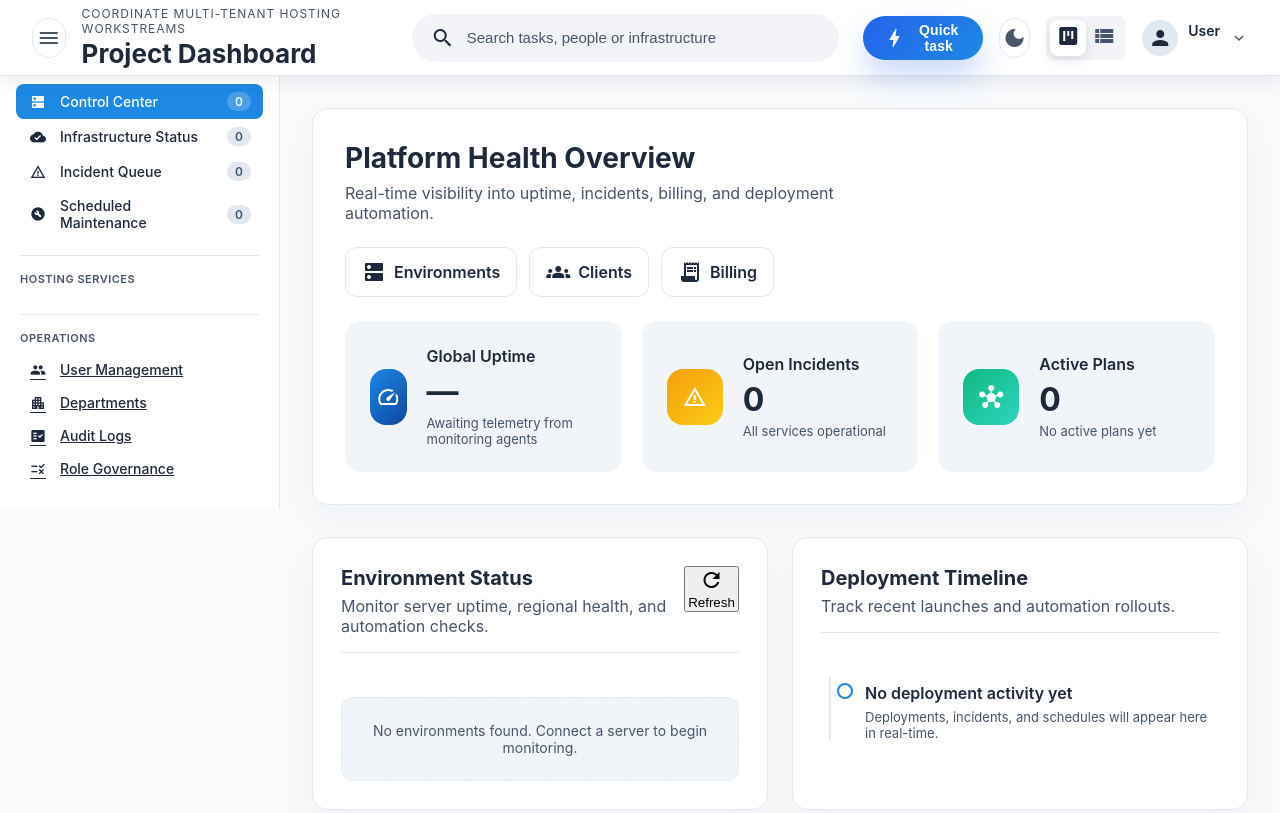
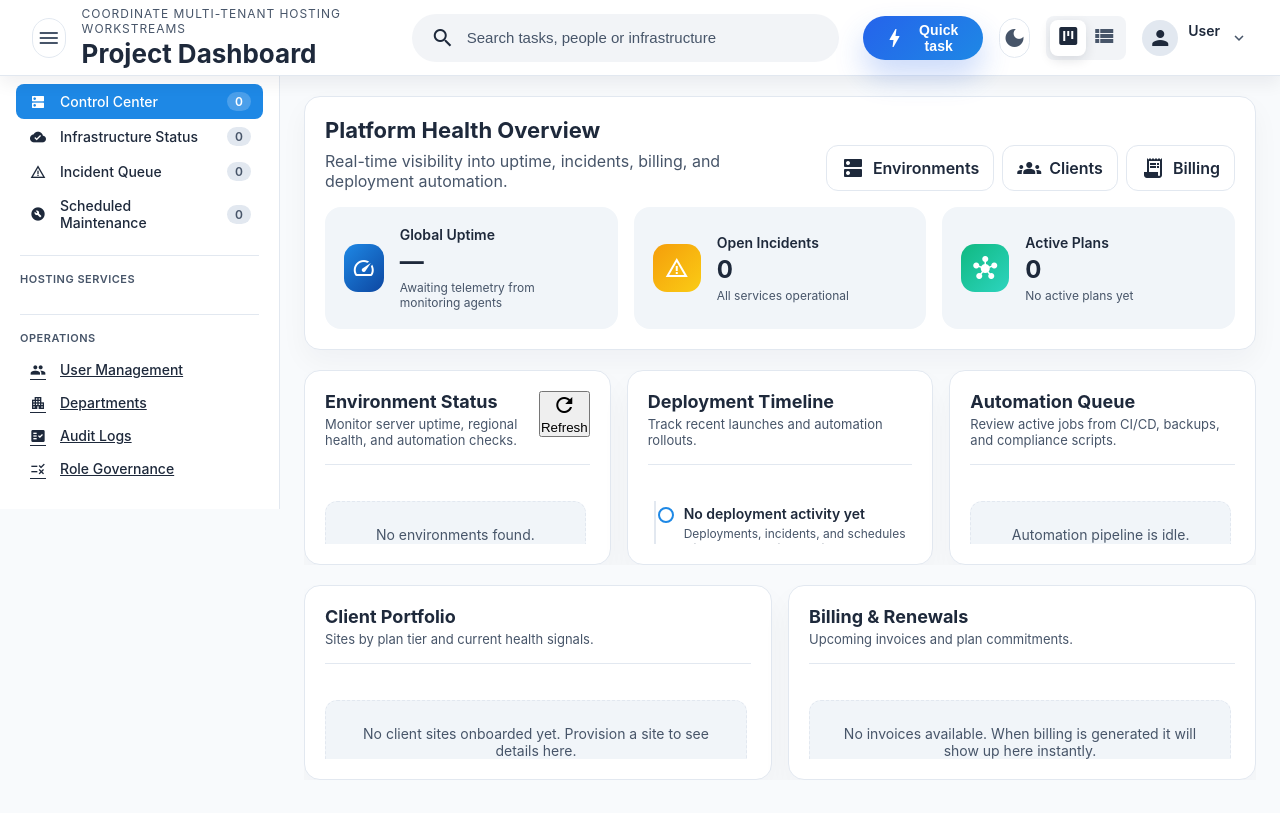
Before and after one commit to ramanugut/MumatecTasking, a website with bundled scripts: page project-dashboard.html in a window 1280 px wide. Shown: the top 813 px of the page. Built offline with nearby package versions, Linux system fonts and the light colour scheme; no server answers.

Commit message:
Adjust hosting dashboard layout for full-screen fit

```diff
--- a/styles.css
+++ b/styles.css
@@ -2845,20 +2845,31 @@ html.dark-mode, body.dark-mode {
 .hosting-content {
     display: flex;
     flex-direction: column;
-    gap: 32px;
-    padding: 32px;
-    min-height: calc(100vh - var(--top-bar-height));
+    gap: 20px;
+    padding: 20px 24px;
+    height: calc(100vh - var(--top-bar-height));
+    min-height: 0;
+    overflow: hidden;
+}
+
+.hosting-content > .hosting-hero {
+    flex: 0 0 auto;
+}
+
+.hosting-content > .hosting-grid {
+    flex: 1 1 0;
+    min-height: 0;
 }
 
 .hosting-hero {
     background: var(--surface);
     border: 1px solid var(--border);
     border-radius: var(--border-radius-lg);
-    padding: 32px;
-    box-shadow: 0 16px 40px var(--shadow);
+    padding: 20px;
+    box-shadow: 0 12px 28px var(--shadow);
     display: flex;
     flex-direction: column;
-    gap: 24px;
+    gap: 16px;
 }
 
 .hero-headline {
@@ -2866,11 +2877,11 @@ html.dark-mode, body.dark-mode {
     flex-wrap: wrap;
     align-items: flex-end;
     justify-content: space-between;
-    gap: 24px;
+    gap: 16px;
 }
 
 .hero-headline h2 {
-    font-size: 28px;
+    font-size: 22px;
     font-weight: 700;
     color: var(--text-primary);
     margin-bottom: 8px;
@@ -2878,12 +2889,12 @@ html.dark-mode, body.dark-mode {
 
 .hero-headline p {
     color: var(--text-secondary);
-    max-width: 520px;
+    max-width: 460px;
 }
 
 .hosting-nav {
     display: flex;
-    gap: 12px;
+    gap: 8px;
     align-items: center;
 }
 
@@ -2891,7 +2902,7 @@ html.dark-mode, body.dark-mode {
     display: inline-flex;
     align-items: center;
     gap: 8px;
-    padding: 12px 16px;
+    padding: 10px 14px;
     border-radius: var(--border-radius);
     border: 1px solid var(--border);
     color: var(--text-primary);
@@ -2909,16 +2920,16 @@ html.dark-mode, body.dark-mode {
 
 .metric-grid {
     display: grid;
-    grid-template-columns: repeat(auto-fit, minmax(240px, 1fr));
-    gap: 20px;
+    grid-template-columns: repeat(auto-fit, minmax(220px, 1fr));
+    gap: 16px;
 }
 
 .metric-card {
     background: var(--surface-secondary);
     border-radius: var(--border-radius-lg);
-    padding: 24px;
-    display: flex;
-    gap: 20px;
+    padding: 18px;
+    display: flex;
+    gap: 16px;
     align-items: center;
     border: 1px solid transparent;
     transition: var(--transition);
@@ -2930,13 +2941,13 @@ html.dark-mode, body.dark-mode {
 }
 
 .metric-icon {
-    width: 56px;
-    height: 56px;
-    border-radius: 16px;
+    width: 48px;
+    height: 48px;
+    border-radius: 14px;
     display: grid;
     place-items: center;
     color: #fff;
-    font-size: 28px;
+    font-size: 24px;
 }
 
 .metric-icon.uptime { background: linear-gradient(135deg, var(--primary-blue), var(--secondary-blue)); }
@@ -2944,74 +2955,84 @@ html.dark-mode, body.dark-mode {
 .metric-icon.plans { background: linear-gradient(135deg, var(--success-green), #2dd4bf); }
 
 .metric-body h3 {
-    font-size: 16px;
+    font-size: 14px;
     font-weight: 600;
-    margin-bottom: 6px;
+    margin-bottom: 4px;
 }
 
 .metric-value {
-    font-size: 32px;
+    font-size: 24px;
     font-weight: 700;
     color: var(--text-primary);
 }
 
 .metric-subtitle {
-    font-size: 13px;
+    font-size: 12px;
     color: var(--text-secondary);
 }
 
 .hosting-grid {
     display: grid;
+    grid-template-columns: repeat(auto-fit, minmax(300px, 1fr));
+    gap: 16px;
+    grid-auto-rows: 1fr;
+    min-height: 0;
+    overflow: hidden;
+}
+
+.hosting-grid.two-column {
     grid-template-columns: repeat(auto-fit, minmax(320px, 1fr));
-    gap: 24px;
-}
-
-.hosting-grid.two-column {
-    grid-template-columns: repeat(auto-fit, minmax(360px, 1fr));
 }
 
 .panel {
     background: var(--surface);
     border: 1px solid var(--border);
     border-radius: var(--border-radius-lg);
-    padding: 28px;
+    padding: 20px;
     display: flex;
     flex-direction: column;
-    gap: 24px;
-    box-shadow: 0 20px 45px var(--shadow);
+    gap: 16px;
+    box-shadow: 0 16px 32px var(--shadow);
+    min-height: 0;
+    height: 100%;
 }
 
 .panel-header {
     display: flex;
     align-items: flex-start;
     justify-content: space-between;
-    gap: 16px;
+    gap: 12px;
 }
 
 .panel-header h2 {
-    font-size: 20px;
+    font-size: 18px;
     font-weight: 700;
-    margin-bottom: 6px;
+    margin-bottom: 4px;
 }
 
 .panel-header p {
     color: var(--text-secondary);
+    font-size: 13px;
 }
 
 .environment-grid {
     display: grid;
     grid-template-columns: repeat(auto-fit, minmax(260px, 1fr));
-    gap: 18px;
+    gap: 12px;
+    flex: 1 1 auto;
+    min-height: 0;
+    overflow-y: auto;
+    padding-right: 4px;
 }
 
 .environment-card {
     border: 1px solid var(--border);
     border-radius: var(--border-radius);
-    padding: 20px;
+    padding: 16px;
     background: var(--surface-secondary);
     display: flex;
     flex-direction: column;
-    gap: 12px;
+    gap: 10px;
     transition: var(--transition);
 }
 
@@ -3024,12 +3045,12 @@ html.dark-mode, body.dark-mode {
     display: flex;
     align-items: center;
     justify-content: space-between;
-    gap: 12px;
+    gap: 10px;
 }
 
 .environment-name {
     font-weight: 600;
-    font-size: 16px;
+    font-size: 14px;
 }
 
 .environment-meta {
@@ -3064,7 +3085,7 @@ html.dark-mode, body.dark-mode {
 }
 
 .environment-health strong {
-    font-size: 18px;
+    font-size: 16px;
     color: var(--text-primary);
 }
 
@@ -3087,16 +3108,20 @@ html.dark-mode, body.dark-mode {
 
 .timeline {
     display: grid;
-    gap: 20px;
+    gap: 14px;
     list-style: none;
     position: relative;
-    padding-left: 20px;
+    padding-left: 16px;
+    max-height: 100%;
+    overflow-y: auto;
+    padding-right: 4px;
+    min-height: 0;
 }
 
 .timeline::before {
     content: '';
     position: absolute;
-    left: 8px;
+    left: 6px;
     top: 0;
     bottom: 0;
     width: 2px;
@@ -3105,7 +3130,7 @@ html.dark-mode, body.dark-mode {
 
 .timeline-item {
     position: relative;
-    padding-left: 24px;
+    padding-left: 20px;
 }
 
 .timeline-item::before {
@@ -3116,7 +3141,7 @@ html.dark-mode, body.dark-mode {
     border-radius: 50%;
     background: var(--surface);
     border: 2px solid var(--primary-blue);
-    left: -4px;
+    left: -6px;
     top: 6px;
 }
 
@@ -3128,46 +3153,50 @@ html.dark-mode, body.dark-mode {
 }
 
 .timeline-item h3 {
-    font-size: 16px;
+    font-size: 14px;
     font-weight: 600;
-    margin: 6px 0;
+    margin: 4px 0;
 }
 
 .timeline-item p {
     color: var(--text-secondary);
-    font-size: 13px;
+    font-size: 12px;
 }
 
 .list-group {
     display: flex;
     flex-direction: column;
-    gap: 16px;
+    gap: 10px;
+    flex: 1 1 auto;
+    min-height: 0;
+    overflow-y: auto;
+    padding-right: 4px;
 }
 
 .list-item {
     border: 1px solid var(--border);
     border-radius: var(--border-radius);
-    padding: 16px 20px;
+    padding: 14px 16px;
     background: var(--surface-secondary);
     display: flex;
     flex-direction: column;
-    gap: 8px;
+    gap: 6px;
 }
 
 .list-item header {
     display: flex;
     align-items: center;
     justify-content: space-between;
-    gap: 12px;
+    gap: 10px;
 }
 
 .list-item h3 {
-    font-size: 15px;
+    font-size: 14px;
     font-weight: 600;
 }
 
 .list-item p {
-    font-size: 13px;
+    font-size: 12px;
     color: var(--text-secondary);
 }
 
@@ -3200,7 +3229,8 @@ html.dark-mode, body.dark-mode {
 
 @media (max-width: 960px) {
     .hosting-content {
-        padding: 24px;
+        padding: 16px;
+        gap: 16px;
     }
 
     .hosting-nav {
@@ -3209,7 +3239,7 @@ html.dark-mode, body.dark-mode {
     }
 
     .hero-headline h2 {
-        font-size: 24px;
+        font-size: 20px;
     }
 }
 
@@ -3229,7 +3259,7 @@ html.dark-mode, body.dark-mode {
     }
 
     .metric-value {
-        font-size: 26px;
+        font-size: 22px;
     }
 }
 
```
